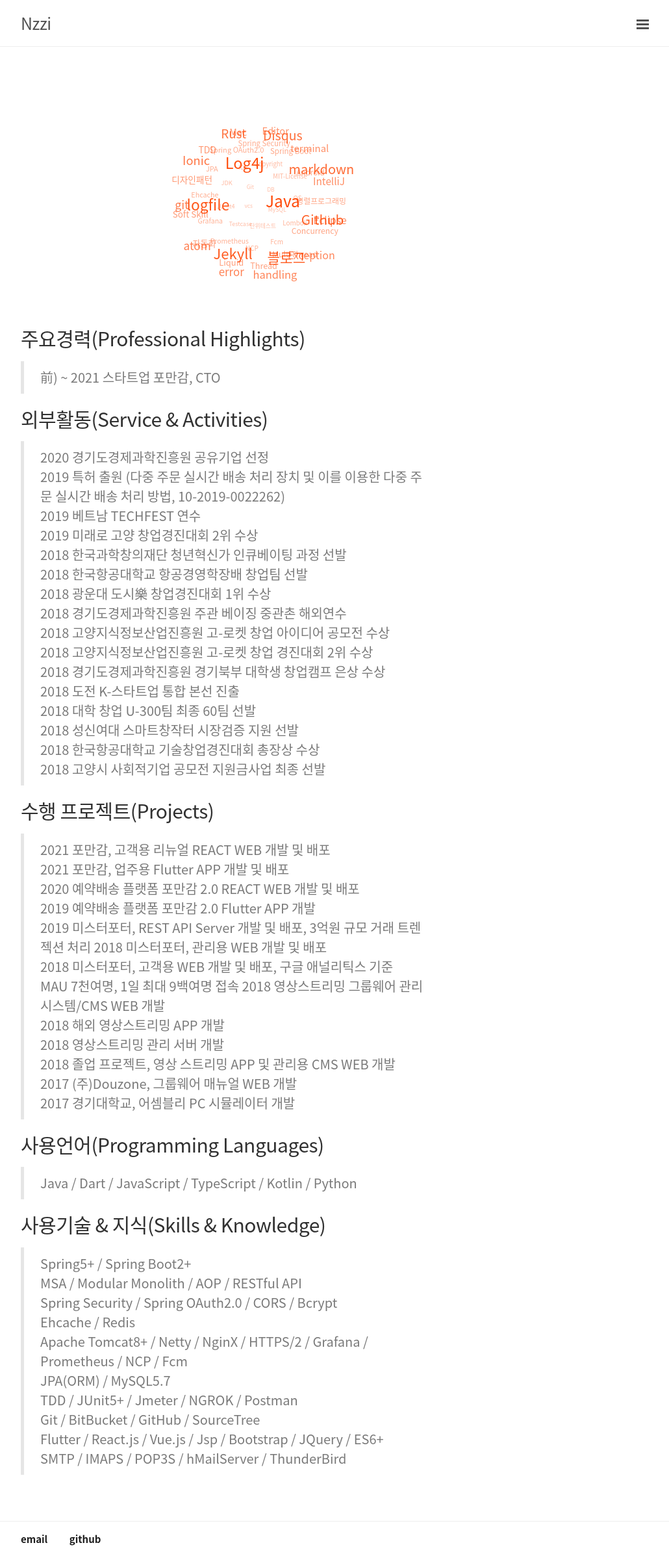
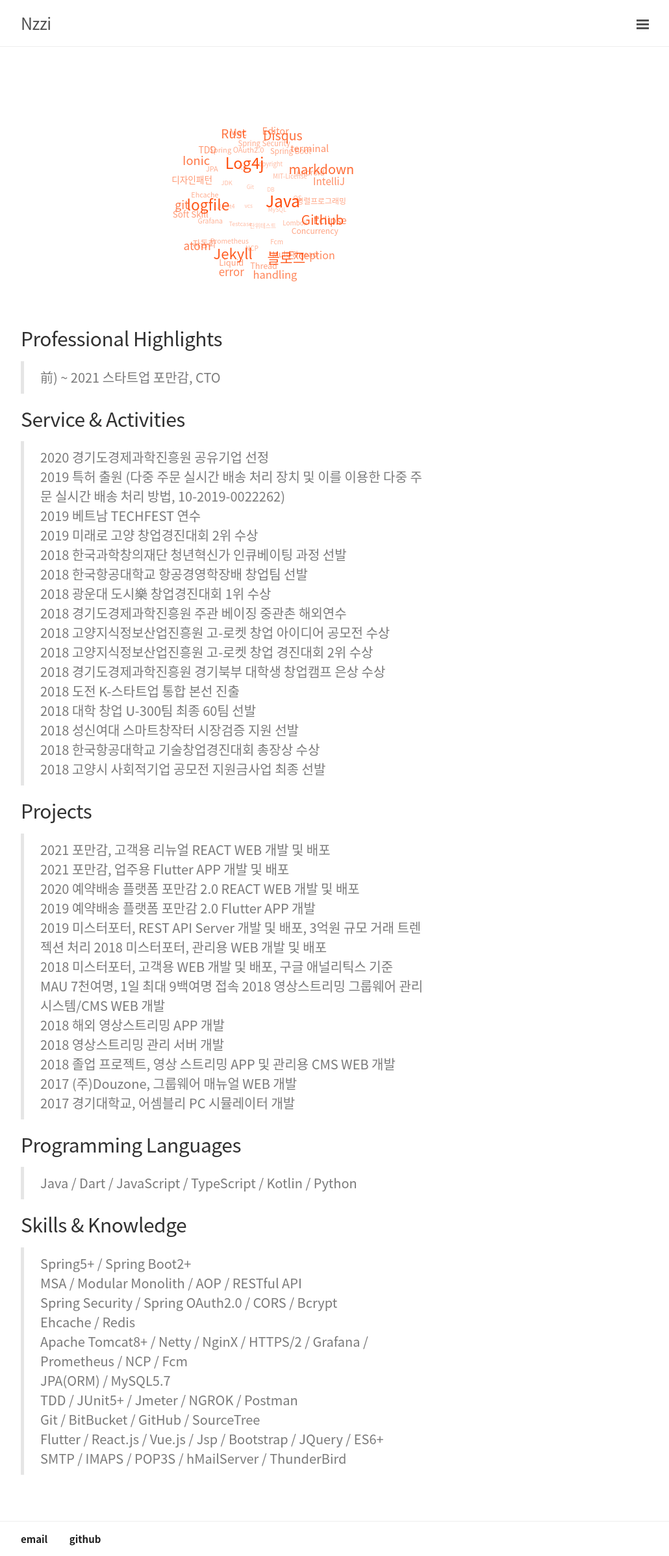
Before and after one commit to cholnh/cholnh.github.io, a Jekyll site: the page built from about.md, in a window 1280 px wide. Shown: the whole page at 65% size, without its empty margins (248-1278 px from the left). Built offline with Jekyll 4.4.1, drawn with Linux system fonts in a browser that asks for light colours.

Commit message:
Update about.md

```diff
--- a/about.md
+++ b/about.md
@@ -77,10 +77,10 @@ layout: page
 <br><br>
 -->
 
-## 주요경력(Professional Highlights)
+## Professional Highlights
 > 前) ~ 2021 스타트업 포만감, CTO
 
-## 외부활동(Service & Activities)
+## Service & Activities
 > 2020 경기도경제과학진흥원 공유기업 선정
 > 2019 특허 출원 (다중 주문 실시간 배송 처리 장치 및 이를 이용한 다중 주문 실시간 배송 처리 방법, 10-2019-0022262)
 > 2019 베트남 TECHFEST 연수
@@ -98,7 +98,7 @@ layout: page
 > 2018 한국항공대학교 기술창업경진대회 총장상 수상
 > 2018 고양시 사회적기업 공모전 지원금사업 최종 선발
 
-## 수행 프로젝트(Projects)
+## Projects
 > 2021 포만감, 고객용 리뉴얼 REACT WEB 개발 및 배포
 > 2021 포만감, 업주용 Flutter APP 개발 및 배포
 > 2020 예약배송 플랫폼 포만감 2.0 REACT WEB 개발 및 배포
@@ -113,10 +113,10 @@ layout: page
 > 2017 (주)Douzone, 그룹웨어 매뉴얼 WEB 개발
 > 2017 경기대학교, 어셈블리 PC 시뮬레이터 개발
 
-## 사용언어(Programming Languages)
+## Programming Languages
 > Java / Dart / JavaScript / TypeScript / Kotlin / Python
 
-## 사용기술 & 지식(Skills & Knowledge)
+## Skills & Knowledge
 > Spring5+ / Spring Boot2+
 > MSA / Modular Monolith / AOP / RESTful API
 > Spring Security / Spring OAuth2.0 / CORS / Bcrypt
```
